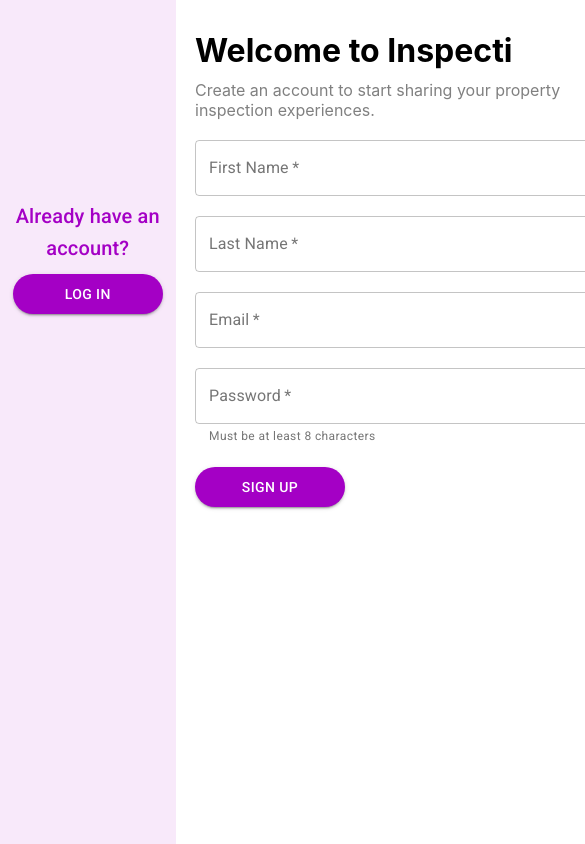
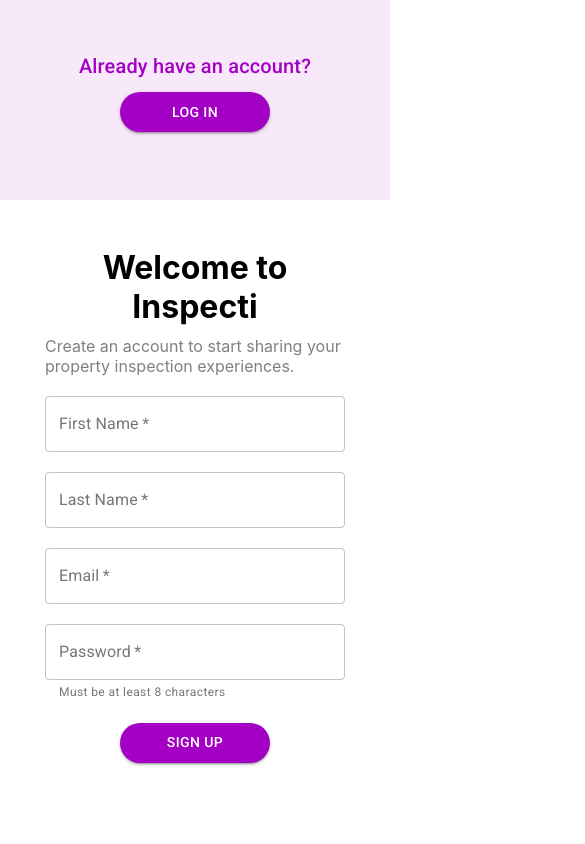
Before and after one commit to jkaho/inspecti, a React (Create React App) app in the folder client/: page / in a window 390 px wide. Shown: the top 844 px of the page, 585 px wide, since content can reach past the window. Built offline with nearby package versions, Linux system fonts and the light colour scheme.

Commit message:
Add responsive styles to signup page

```diff
--- a/client/src/pages/Signup/index.js
+++ b/client/src/pages/Signup/index.js
@@ -25,7 +25,7 @@ const useStyles = makeStyles((theme) => ({
     color: "white"
   },
   input: {
-    width: 400,
+    width: "100%",
     marginBottom: 20,
   }
 }));
@@ -36,7 +36,7 @@ export default function CenteredGrid() {
   return (
     <div className={classes.root}>
       <Grid container spacing={0} className={classes.page}>
-        <Grid item xs={6}>
+        <Grid item xs={12} sm={6}>
           <div id="left-seg" className="signup-seg">
             <div id="inner-left-seg">
               <div className="seg-text">
@@ -52,16 +52,24 @@ export default function CenteredGrid() {
             </div>
           </div>
         </Grid>
-        <Grid item xs={6}>
+        <Grid item xs={12} sm={6}>
           <div id="right-seg" className="signup-seg">
             <div className="signup-form-div">
               <h1>Welcome to Inspecti</h1>
               <span id="signup-subtext">Create an account to start sharing your property inspection experiences.</span>
               <form>
-                <TextField required variant="outlined" label="First Name" className={classes.input}></TextField>
-                <TextField required variant="outlined" label="Last Name" className={classes.input}></TextField>
-                <TextField required variant="outlined" label="Email" className={classes.input}></TextField>
-                <TextField required variant="outlined" label="Password" helperText="Must be at least 8 characters" className={classes.input}></TextField>
+                <div className="field-div">
+                  <TextField required variant="outlined" label="First Name" className={classes.input}></TextField>
+                </div>
+                <div className="field-div">
+                  <TextField required variant="outlined" label="Last Name" className={classes.input}></TextField>
+                </div>
+                <div className="field-div">
+                  <TextField required variant="outlined" label="Email" className={classes.input}></TextField>
+                </div>
+                <div className="field-div">
+                  <TextField required variant="outlined" label="Password" helperText="Must be at least 8 characters" className={classes.input}></TextField>
+                </div>
                 <div className="signup-btn">
                   <Button variant="contained" className={classes.button}>SIGN UP</Button>
                 </div>
--- a/client/src/pages/Signup/style.css
+++ b/client/src/pages/Signup/style.css
@@ -29,6 +29,10 @@
   margin: 0 auto;
 }
 
+.field-div {
+  width: 400px;
+}
+
 .signup-form-div h1 {
   margin-bottom: 10px;
 }
@@ -41,3 +45,51 @@
   width: 400px;
   margin-top: 20px;
 }
+
+.signup-btn {
+  width: fit-content;
+}
+
+@media (max-width: 600px) {
+  .signup-seg {
+    min-height: 0;
+  }
+
+  #left-seg {
+    height: 200px;
+    min-height: 200px;
+  }
+
+  #left-seg {
+    padding-right: 0;
+  }
+
+  #inner-left-seg {
+    max-width: 600px;
+    height: 100%;
+  }
+
+  .seg-text {
+    padding-top: 50px;
+  }
+
+  .signup-form-div {
+    padding-right: 0;
+    padding-top: 20px;
+    width: 300px;
+    padding-bottom: 75px;
+  }
+
+  .signup-form-div h1 {
+    text-align: center;
+  }
+
+  .signup-form-div form, .field-div {
+    width: 300px;
+  }
+
+  .signup-btn {
+    display: block;
+    margin: 0 auto;
+  }
+}
```
